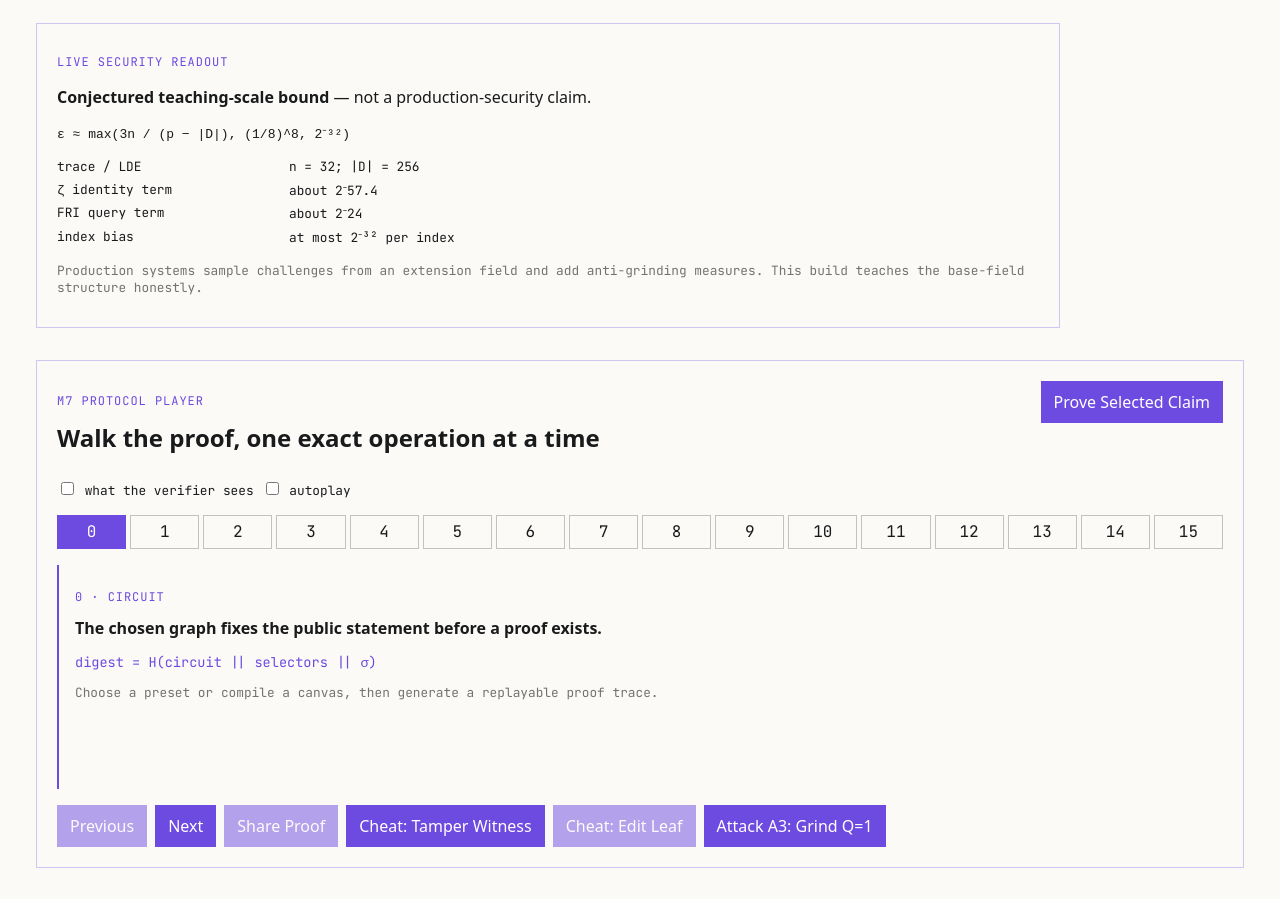
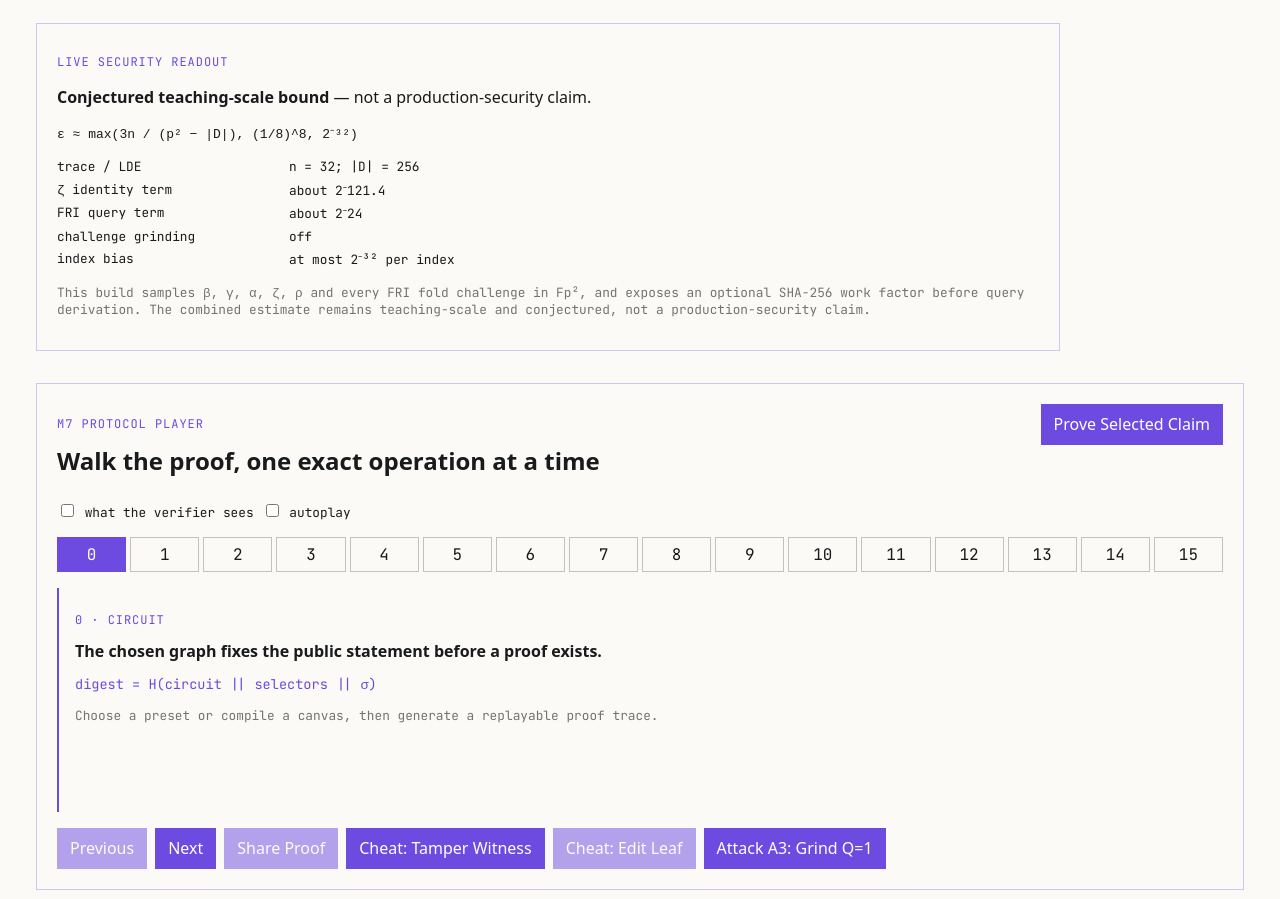
Before and after one commit to impreetentious/witness-list, a Next.js app: page / in a window 1280 px wide. Shown: the part 1445-2344 px from the top of the page. Built offline with nearby package versions, Linux system fonts and the light colour scheme.

Commit message:
Commit v0.3.6: FRI/Fp2/Lookup Hardening + Sudoku/Wire Presets

```diff
--- a/package.json
+++ b/package.json
@@ -1,7 +1,7 @@
 {
   "name": "witness-list",
   "private": true,
-  "version": "0.3.5",
+  "version": "0.3.6",
   "description": "Witness List — a zero-knowledge proof workshop. Build a claim, prove it, try to cheat.",
   "scripts": {
     "dev": "next dev",
@@ -30,7 +30,7 @@
     "@types/react": "^19.2.14",
     "@types/react-dom": "^19.2.3",
     "fast-check": "^4.5.3",
-    "oxlint": "^1.47.0",
+    "oxlint": "^1.48.0",
     "prettier": "^3.8.1",
     "typescript": "^5.9.0",
     "vitest": "^4.0.18"
--- a/src/app/security-readout.tsx
+++ b/src/app/security-readout.tsx
@@ -4,20 +4,22 @@ import type { Params } from '@/zk/types';
 
 export function SecurityReadout({ params }: { params: Params }) {
   const ldeSize = params.n * params.blowup;
-  const zetaBits = (64 - Math.log2(3 * params.n)).toFixed(1);
+  const zetaBits = (128 - Math.log2(3 * params.n)).toFixed(1);
   const friBits = params.queries * Math.log2(params.blowup);
+  const grindingBits = params.grindingBits ?? 0;
   return (
     <aside className="security-readout" aria-label="Teaching-scale security readout">
       <p className="eyebrow">Live security readout</p>
       <p><strong>Conjectured teaching-scale bound</strong> — not a production-security claim.</p>
-      <code>ε ≈ max(3n / (p − |D|), (1/{params.blowup})^{params.queries}, 2⁻³²)</code>
+      <code>ε ≈ max(3n / (p² − |D|), (1/{params.blowup})^{params.queries}, 2⁻³²)</code>
       <dl>
         <div><dt>trace / LDE</dt><dd>n = {params.n}; |D| = {ldeSize}</dd></div>
         <div><dt>ζ identity term</dt><dd>about 2⁻{zetaBits}</dd></div>
         <div><dt>FRI query term</dt><dd>about 2⁻{friBits}</dd></div>
+        <div><dt>challenge grinding</dt><dd>{grindingBits === 0 ? 'off' : `2⁻${grindingBits} post-commitment work per proof`}</dd></div>
         <div><dt>index bias</dt><dd>at most 2⁻³² per index</dd></div>
       </dl>
-      <p className="mono">Production systems sample challenges from an extension field and add anti-grinding measures. This build teaches the base-field structure honestly.</p>
+      <p className="mono">This build samples β, γ, α, ζ, ρ and every FRI fold challenge in Fp², and exposes an optional SHA-256 work factor before query derivation. The combined estimate remains teaching-scale and conjectured, not a production-security claim.</p>
     </aside>
   );
 }
--- a/src/zk/circuit/presets/age.ts
+++ b/src/zk/circuit/presets/age.ts
@@ -1,4 +1,4 @@
-/** Preset 4: age ≥ 18 through a seven-bit decomposition. */
+/** Preset 4: age ≥ 18 through a protocol-bound lookup range. */
 import type { Fp } from '../../field';
 import type { Circuit } from '../ir';
 import { PresetBuilder } from './builder';
@@ -6,28 +6,16 @@ import { PresetBuilder } from './builder';
 export interface AgePreset {
   circuit: Circuit;
   ageWire: number;
+  /** Retained for caller compatibility; v2 lookup ranges need no auxiliary bits. */
   bitWires: number[];
 }
 
 function buildAge(): AgePreset {
   const builder = new PresetBuilder();
   const ageWire = builder.priv();
-  const bitWires = Array.from({ length: 7 }, () => builder.priv());
-  const minusOne = builder.constant(-1n);
-  const minusEighteen = builder.constant(-18n);
-  const powersOfTwo = Array.from({ length: 7 }, (_, bit) => builder.constant(1n << BigInt(bit)));
-
-  const difference = builder.add(ageWire, minusEighteen);
-  for (const bit of bitWires) {
-    builder.assertZero(builder.mul(bit, builder.add(bit, minusOne)));
-  }
-
-  let recomposed = bitWires[0]!;
-  for (let bit = 1; bit < bitWires.length; bit++) {
-    recomposed = builder.add(recomposed, builder.mul(bitWires[bit]!, powersOfTwo[bit]!));
-  }
-  builder.assertZero(builder.add(recomposed, builder.mul(difference, minusOne)));
-  return { circuit: builder.build('Age over 18', []), ageWire, bitWires };
+  builder.lookup(ageWire);
+  const lookupTable = Array.from({ length: 128 }, (_, offset) => BigInt(18 + offset));
+  return { circuit: builder.build('Age over 18', [], lookupTable), ageWire, bitWires: [] };
 }
 
 export const agePreset = buildAge();
@@ -37,10 +25,5 @@ export function ageInputs(ageValue: Fp = 21n): Map<number, Fp> {
   if (ageValue < 18n || ageValue > 145n) {
     throw new Error('Age preset accepts ages in [18, 145] so age − 18 fits in seven bits');
   }
-  const inputs = new Map<number, Fp>([[agePreset.ageWire, ageValue]]);
-  const offset = ageValue - 18n;
-  for (let bit = 0; bit < agePreset.bitWires.length; bit++) {
-    inputs.set(agePreset.bitWires[bit]!, (offset >> BigInt(bit)) & 1n);
-  }
-  return inputs;
+  return new Map<number, Fp>([[agePreset.ageWire, ageValue]]);
 }
--- a/src/zk/circuit/presets/index.ts
+++ b/src/zk/circuit/presets/index.ts
@@ -2,3 +2,4 @@ export { age, ageInputs, agePreset } from './age';
 export { mimcConstant, mimcHash, mimcInputs, makeMimcPreset } from './mimc';
 export { pythagorean, pythagoreanInputs } from './pythagorean';
 export { sudoku, sudokuGivens, sudokuInputs, sudokuSolution } from './sudoku';
+export { sudoku9, sudoku9Givens, sudoku9Inputs, sudoku9Solution } from './sudoku9';
```
Also changed, not shown: 2 other files (tests, documents, lock files or other folders).
